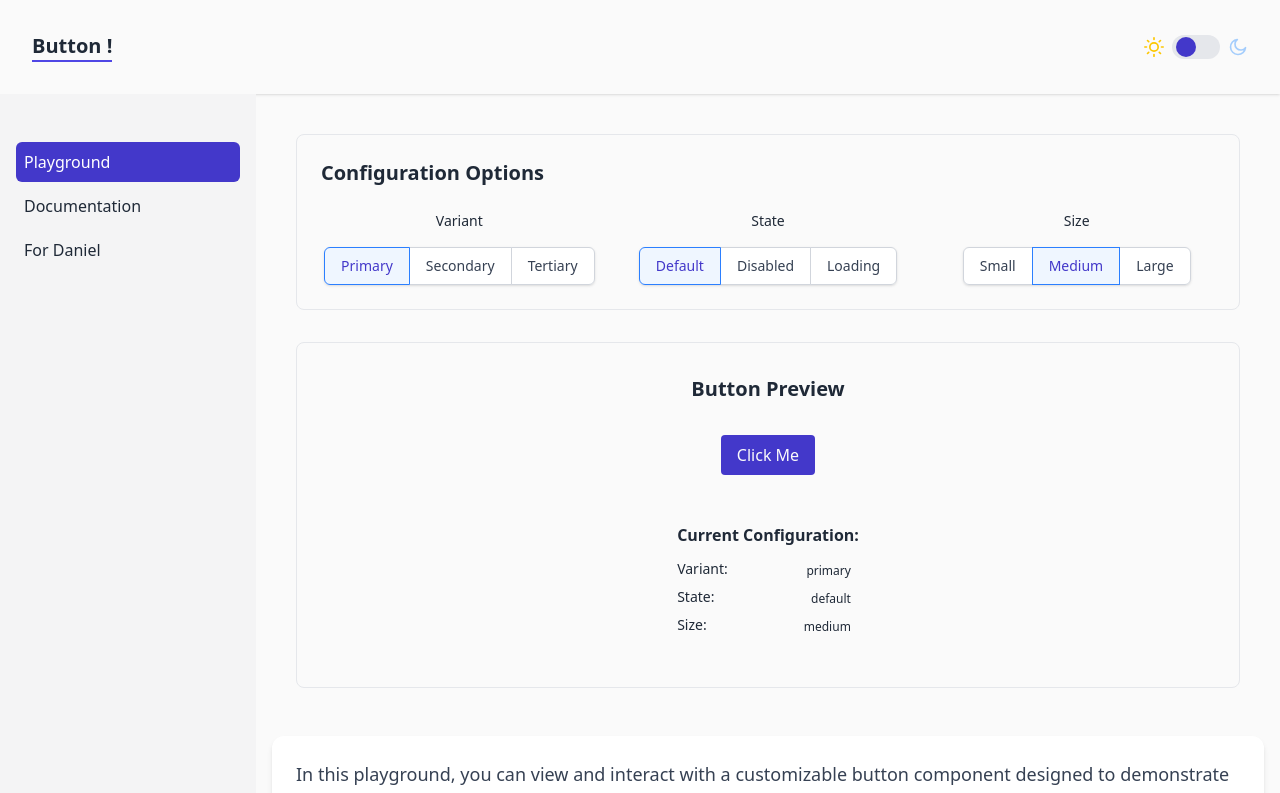
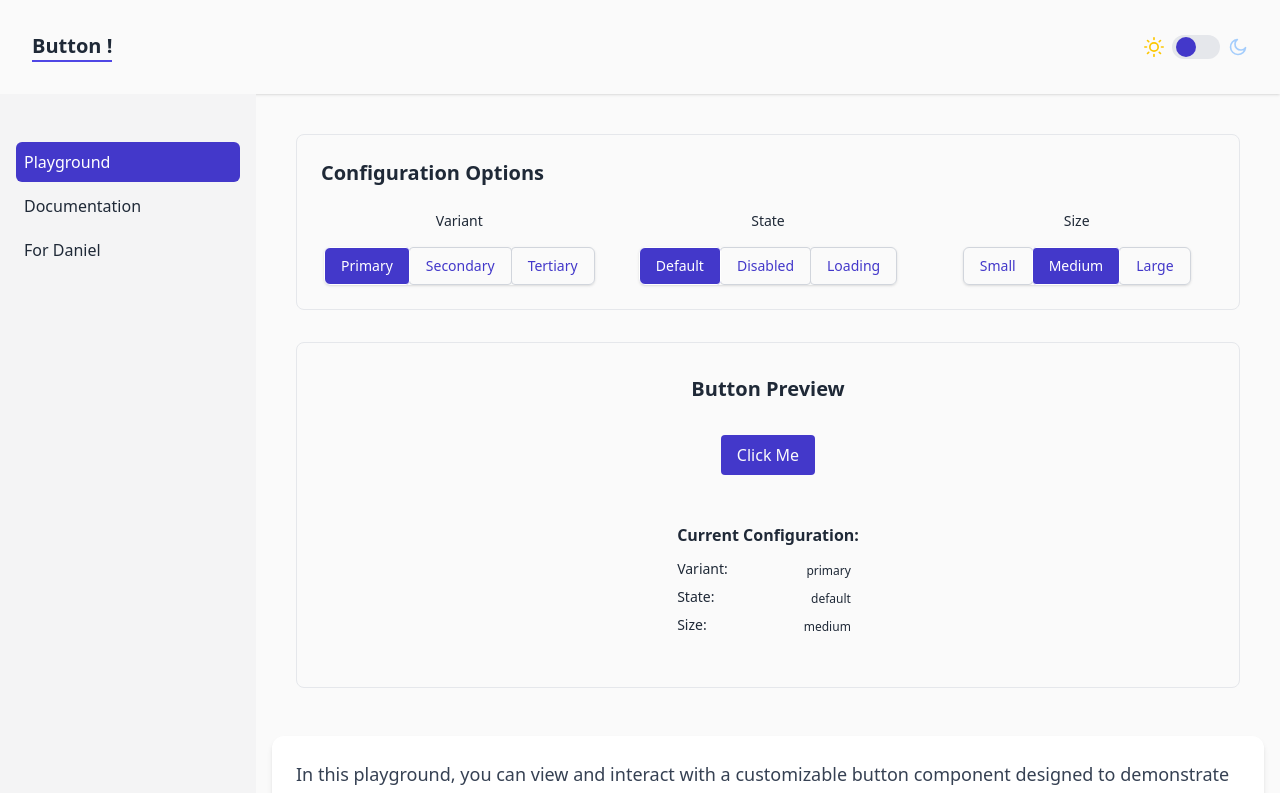
Before and after one commit to xekurt/button-editor, an Angular app: page /playground in a window 1280 px wide. Shown: the top 793 px of the page. Built offline with nearby package versions, Linux system fonts and the light colour scheme.

Commit message:
Add custom button

```diff
--- a/src/app/components/radiogroup/radiogroup.html
+++ b/src/app/components/radiogroup/radiogroup.html
@@ -1,13 +1,13 @@
 <div class="inline-flex rounded-md shadow-sm" role="group" [attr.aria-label]="ariaLabel">
-  <button
+  <app-custom-button
     *ngFor="let option of options; let i = index; trackBy: trackByValue"
     type="button"
+    variant="tertiary"
     [class]="getButtonClasses(option, i)"
-    [disabled]="option.disabled || disabled"
     [attr.aria-pressed]="value === option.value"
     (click)="selectOption(option.value)"
     (focus)="onTouched()"
   >
     {{ option.label }}
-  </button>
+  </app-custom-button>
 </div>
--- a/src/app/components/radiogroup/radiogroup.ts
+++ b/src/app/components/radiogroup/radiogroup.ts
@@ -2,6 +2,7 @@
 import { Component, EventEmitter, Input, Output, forwardRef } from '@angular/core';
 import { CommonModule } from '@angular/common';
 import { ControlValueAccessor, NG_VALUE_ACCESSOR } from '@angular/forms';
+import { CustomButtonComponent } from '@components/custom-button/custom-button';
 
 export interface RadioOption {
   value: string;
@@ -12,7 +13,7 @@ export interface RadioOption {
 @Component({
   selector: 'app-radio-group',
   standalone: true,
-  imports: [CommonModule],
+  imports: [CommonModule, CustomButtonComponent],
   templateUrl: './radiogroup.html',
   providers: [
     {
@@ -103,9 +104,9 @@ export class RadioGroupComponent implements ControlValueAccessor {
 
     if (this.variant === 'outlined') {
       if (isSelected) {
-        stateClasses = ['bg-blue-50', 'border-blue-500', 'text-primary', 'z-10'];
+        stateClasses = ['!bg-primary', 'text-white', 'z-10'];
       } else {
-        stateClasses = ['bg-white', 'border-gray-300', 'text-gray-700', 'hover:bg-gray-50'];
+        stateClasses = ['border-gray-300', 'text-gray-700', 'hover:bg-gray-50'];
       }
       baseClasses.push('border');
     } else {
```
